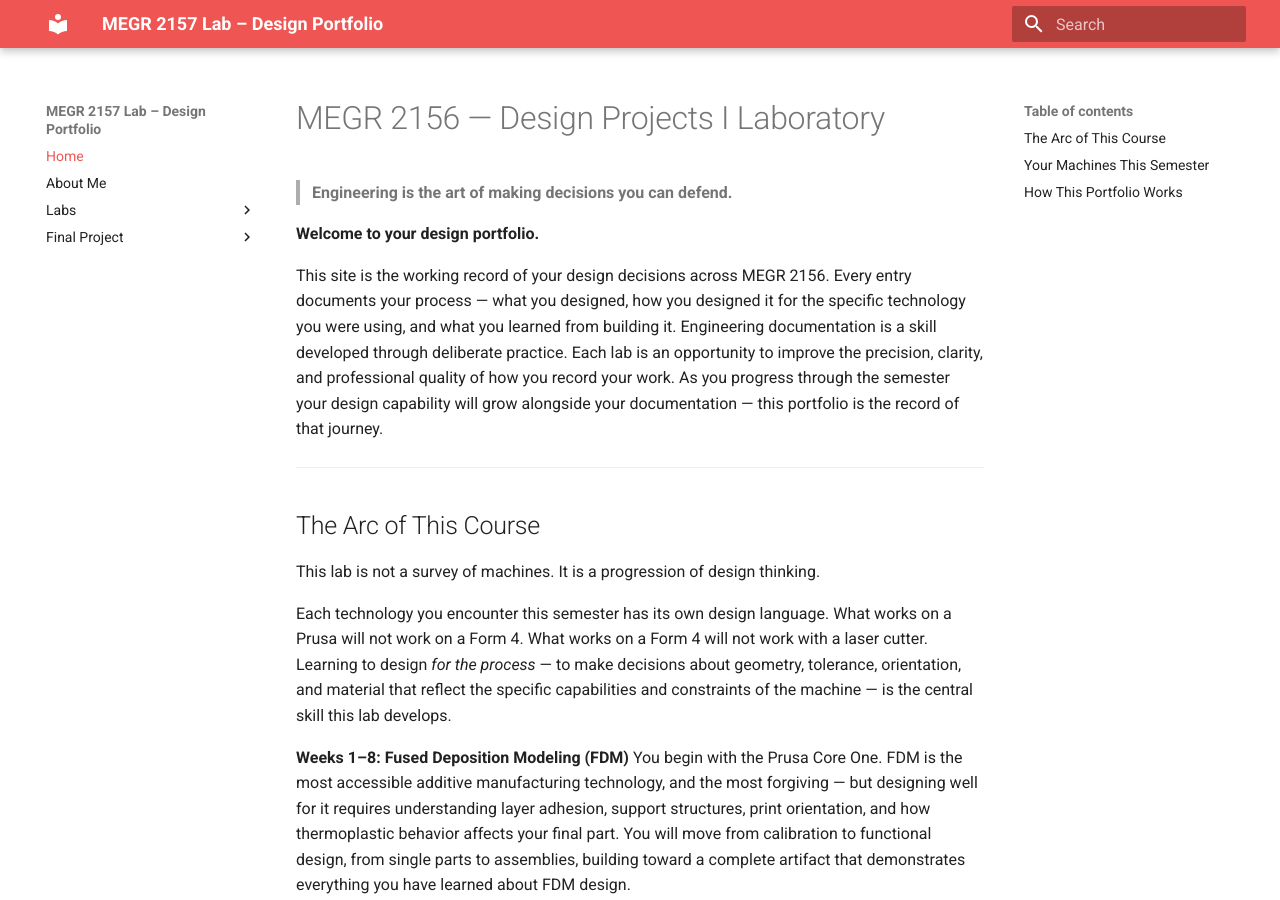
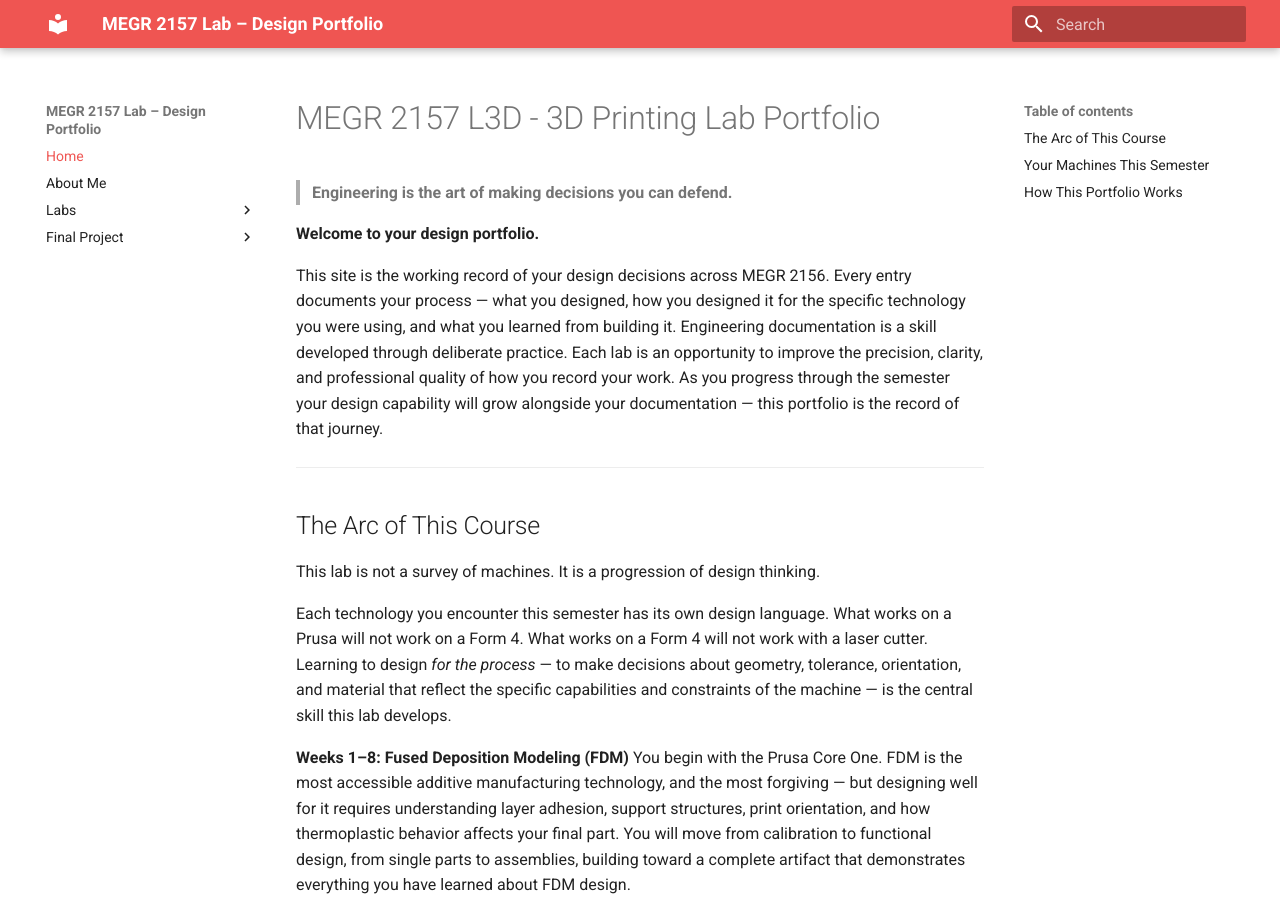
Before and after one commit to TropicalFury/megr2157_3dlab_portfolio, an MkDocs documentation site: the page built from docs/index.md, in a window 1280 px wide and 900 px high. Built offline with MkDocs 1.6.1 and Material for MkDocs 9.7.7, drawn with Linux system fonts in a browser that asks for light colours.

Commit message:
Edit to proper course title page

```diff
--- a/docs/index.md
+++ b/docs/index.md
@@ -1,4 +1,4 @@
-# MEGR 2156 — Design Projects I Laboratory
+# MEGR 2157 L3D - 3D Printing Lab Portfolio
 
 > **Engineering is the art of making decisions you can defend.**
 
```
